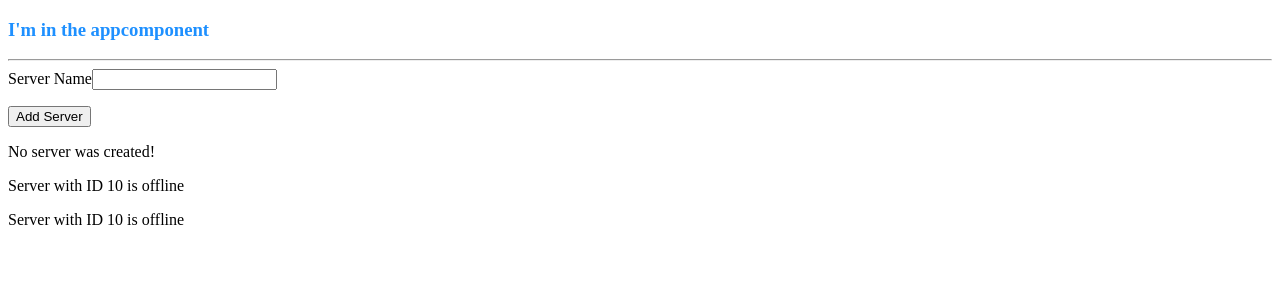
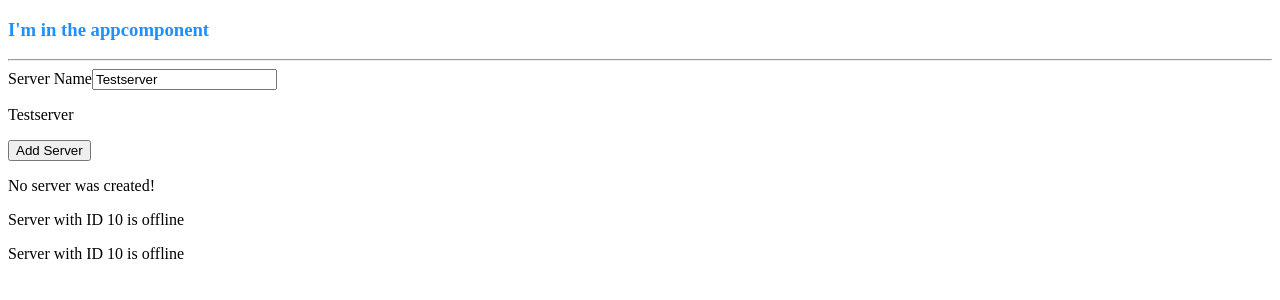
Before and after one commit to maciekabramowski/angularTut, an Angular app: page / in a window 1280 px wide. Shown: the top 300 px of the page. Built offline with nearby package versions, Linux system fonts and the light colour scheme.

Commit message:
two way data binding

```diff
--- a/src/app/servers/servers.component.html
+++ b/src/app/servers/servers.component.html
@@ -1,8 +1,13 @@
 <label for="">Server Name</label>
+<!-- <input
+type="text"
+class="form-control"
+(input)="onUpdateServerName($event)"> -->
+
 <input
 type="text"
 class="form-control"
-(input)="onUpdateServerName($event)">
+[(ngModel)]="serverName">
 
 <p>{{ serverName }}</p>
 
--- a/src/app/servers/servers.component.ts
+++ b/src/app/servers/servers.component.ts
@@ -13,6 +13,7 @@ import { Component, OnInit } from '@angular/core';
 export class ServersComponent implements OnInit {
   allowNewServer = false;
   serverCreationStatus = 'No server was created!';
+  serverName = 'Testserver';
 
   constructor() {
   setTimeout(() => {
```
